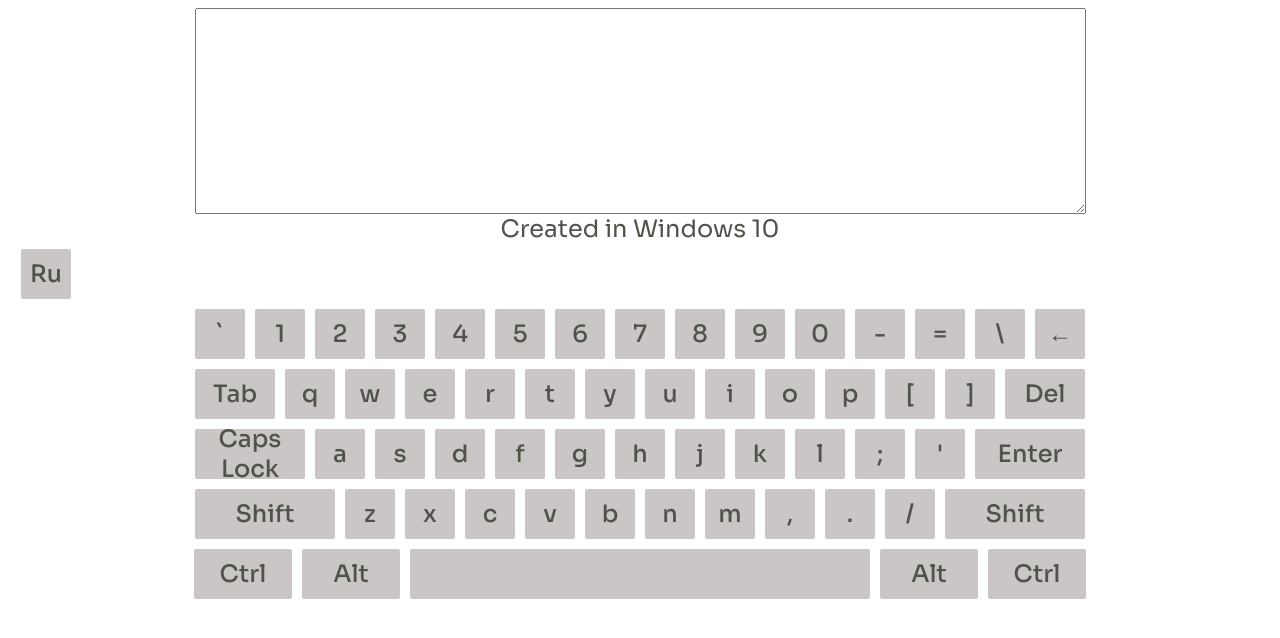
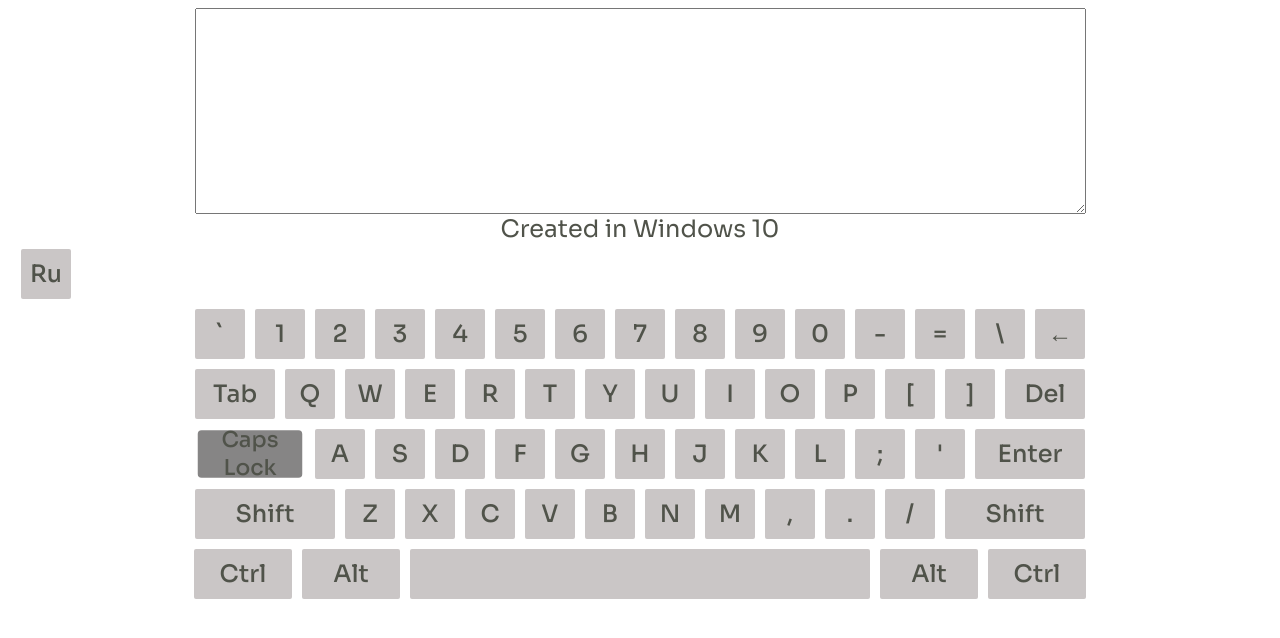
Before and after one commit to AlexeiTorchinsky/virtual-keyboard, a website: page index.html in a window 1280 px wide. Both pictures are taken after a click on the button "Caps Lock". Drawn offline with Linux system fonts and the light colour scheme.

Commit message:
feat: add caps lock (on load only)

```diff
--- a/script.js
+++ b/script.js
@@ -1,3 +1,4 @@
+/* eslint-disable max-len */
 // window.onload = function() {
 //   // code to generate virtual keyboard goes here
 // };
@@ -7,6 +8,8 @@ textArea.className = 'textarea';
 const osType = document.createElement('span');
 osType.className = 'os-type';
 osType.textContent = 'Created in Windows 10';
+
+let btnCapsLock;
 
 const btnChangeLang = document.createElement('button');
 btnChangeLang.classList.add('key', 'key-change-lang');
@@ -58,9 +61,7 @@ function createKeyboard() {
         key.classList.add('key-enter');
       }
       if (key.textContent === 'Caps Lock') {
-        key.addEventListener('click', () => {
-          key.classList.toggle('_active');
-        });
+        btnCapsLock = key;
       }
       if (key.textContent === 'Shift') {
         key.classList.add('key-shift');
@@ -85,6 +86,18 @@ const bodyAppend = (...items) => {
   items.forEach((item) => document.body.appendChild(item));
 };
 
+btnCapsLock.addEventListener('click', () => {
+  btnCapsLock.classList.toggle('_pressed');
+  const letterKeys = document.querySelectorAll('.key:not(.key-tab):not(.key-enter):not(.key-shift):not(.key-ctrl):not(.key-space):not(.key-change-lang');
+  for (let i = 0; i < letterKeys.length; i += 1) {
+    if (btnCapsLock.classList.contains('_pressed')) {
+      letterKeys[i].textContent = letterKeys[i].textContent.toUpperCase();
+    } else {
+      letterKeys[i].textContent = letterKeys[i].textContent.toLowerCase();
+    }
+  }
+});
+
 btnChangeLang.addEventListener('click', () => {
   document.body.removeChild(keyboard);
   english = !english;
@@ -105,13 +118,6 @@ btnChangeLang.addEventListener('click', () => {
   bodyAppend(currentKeyboard);
 });
 
-// const toggleCapsLock = () => {
-//   if (key.textContent === 'Caps Lock') {
-//     key.addEventListener('click', () => {
-//       key.classList.toggle('_active');
-//     });
-//   }
-// };
 bodyAppend(textArea, osType, btnChangeLang, keyboard);
 
 window.addEventListener('keydown', (event) => {
--- a/style.css
+++ b/style.css
@@ -72,6 +72,12 @@
 .key-enter {
   width: 110px;
 }
+.key._pressed {
+  background-color: rgb(134, 133, 133);
+  transform: scale(0.95);
+  border-radius: 4px;
+  font-size: 23px;
+}
 .key-shift {
   width: 140px;
 }
```
